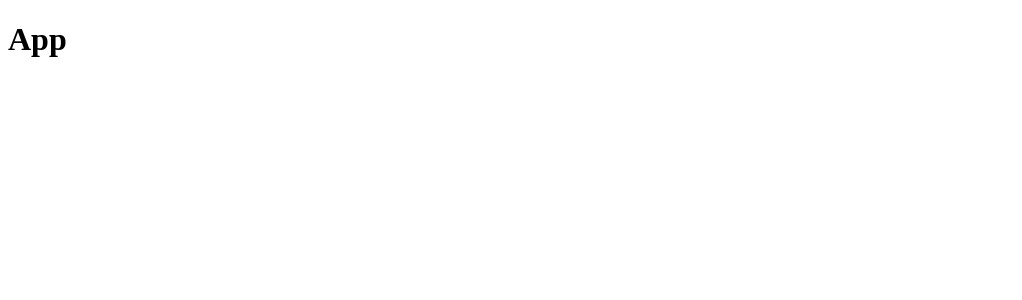
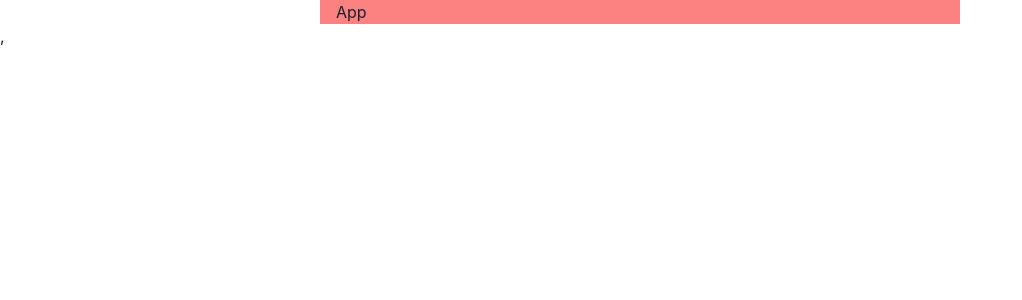
Before and after one commit to SirNathanJF/DigitalDo, a React (Create React App) app: page / in a window 1280 px wide. Shown: the top 300 px of the page, without its empty margins (0-1022 px from the left). Built offline with nearby package versions, Linux system fonts and the light colour scheme.

Commit message:
added some base styling to App.js  via Chakra UI

```diff
--- a/src/App.js
+++ b/src/App.js
@@ -1,10 +1,11 @@
 import React from 'react';
+import { Container } from '@chakra-ui/react';
 
 function App() {
   return (
-    <div className="App">
+    <Container className="App" maxW="container.sm" bg="red.300">
       <h1>App</h1>
-    </div>
+    </Container>
   );
 }
 
--- a/src/index.js
+++ b/src/index.js
@@ -1,10 +1,16 @@
-import React from 'react';
-import ReactDOM from 'react-dom';
-import App from './App';
+import React from "react";
+import ReactDOM from "react-dom";
+import App from "./App";
+
+// Chakra UI
+import { ChakraProvider } from "@chakra-ui/react";
 
 ReactDOM.render(
-  <React.StrictMode>
+  <ChakraProvider>
+    <React.StrictMode>
       <App />
-  </React.StrictMode>,
-  document.getElementById('root')
+    </React.StrictMode>
+    ,
+  </ChakraProvider>,
+  document.getElementById("root")
 );
```
